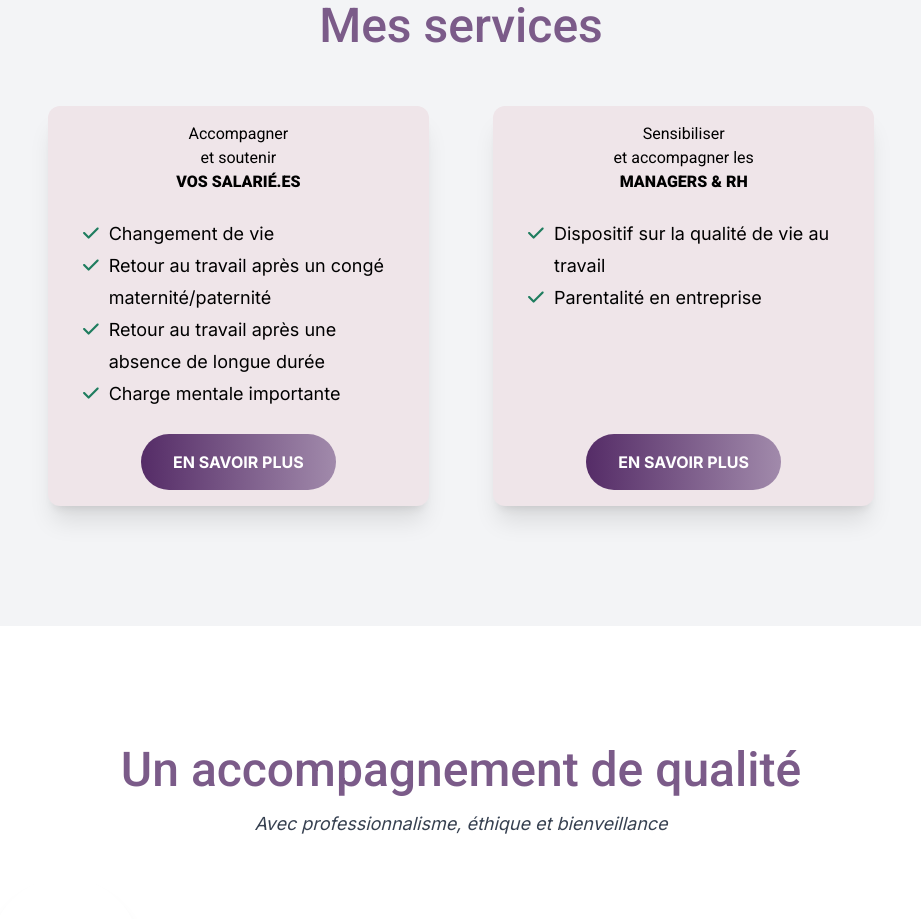
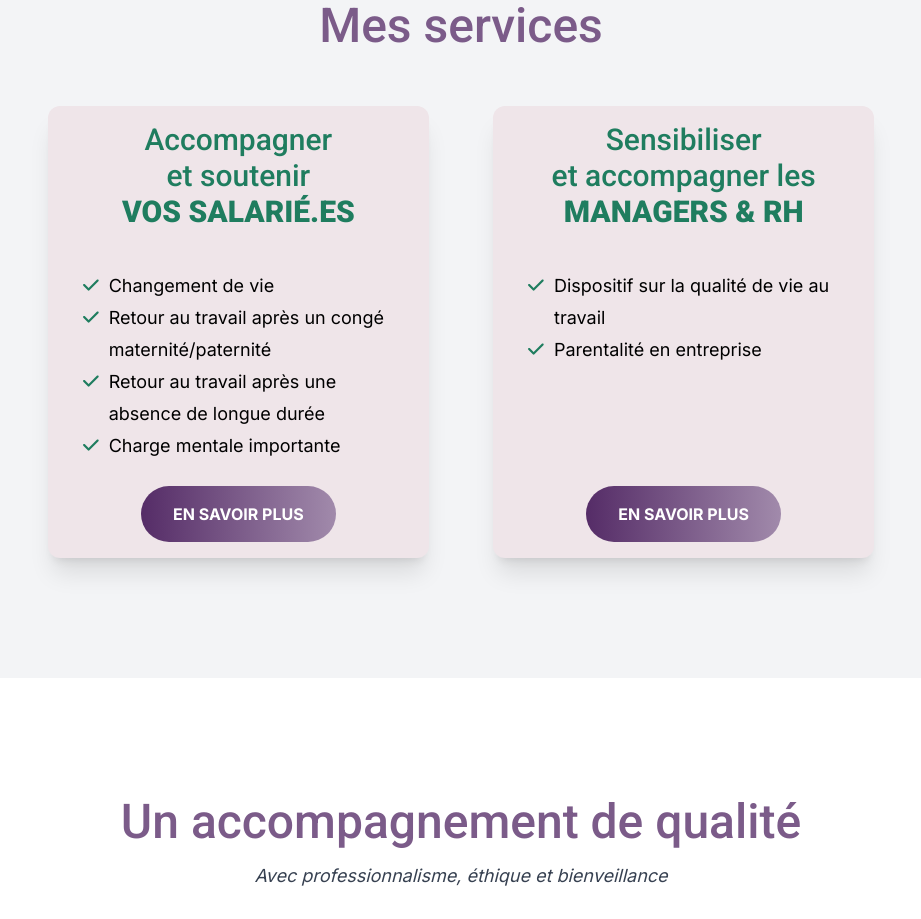
Before and after one commit to antoinebollinger/unpasdeplus-coaching, a Next.js app: page /accompagnement-entreprises in a window 1280 px wide. Shown: the part 4040-4959 px from the top of the page, without its empty margins (179-1100 px from the left). Built offline with nearby package versions, Linux system fonts and the light colour scheme.

Commit message:
🐛 bug in headline typo

```diff
--- a/src/sections/accueil/apports.tsx
+++ b/src/sections/accueil/apports.tsx
@@ -30,7 +30,7 @@ export default function Apports({ className = 'bg-gray-100' }: { className?: str
         <section id="apports-coaching" className={className}>
             <div className="container">
                 <div className="text-center pb-10">
-                    <h3 className="text-start lg:text-center">Les apports du coaching</h3>
+                    <h3 className="h1 text-start lg:text-center">Les apports du coaching</h3>
                 </div>
                 <div className="lg:max-w-5xl mx-auto pb-10">
                     <div className="flex flex-col md:flex-row gap-6">
--- a/src/sections/accueil/temoignages.tsx
+++ b/src/sections/accueil/temoignages.tsx
@@ -45,7 +45,7 @@ export default function Temoignages({ className = '' }: { className?: string })
     return (
         <section id="temoignages" className={className}>
             <div className="container relative">
-                <h3 className="text-center">Témoignages</h3>
+                <h3 className="h1 text-center">Témoignages</h3>
                 <div className="embla px-0 md:px-6">
                     <div className="embla__buttons flex">
                         <PrevButton
@@ -71,7 +71,7 @@ export default function Temoignages({ className = '' }: { className?: string })
                                 ].map((e, i) => (
                                     <div className="embla__slide" key={i}>
                                         <div className="w-full h-full mx-auto flex flex-col justify-center items-center gap-5">
-                                            <h4 className="text-xl text-primary-700" dangerouslySetInnerHTML={{ __html: e.author }} />
+                                            <h4 className="h2 text-xl text-primary-700" dangerouslySetInnerHTML={{ __html: e.author }} />
                                             <p className="text-lg text-tertary-900 italic" dangerouslySetInnerHTML={{ __html: e.tag }} ></p>
                                             <p className="lg:text-lg text-gray-900 lg:px-12 text-center" dangerouslySetInnerHTML={{ __html: e.text }} />
                                         </div>
--- a/src/sections/entreprises/services.tsx
+++ b/src/sections/entreprises/services.tsx
@@ -24,7 +24,7 @@ export default function Services({ className = 'bg-gray-100' }: { className?: st
                         [
                             (
                                 <>
-                                    <h4 className="text-center">
+                                    <h4 className="h2 text-center">
                                         Accompagner<br />et soutenir<br /><span className="font-black uppercase">vos salarié.es</span>
                                     </h4>
                                     <ul className="list-none list-inside fa-ul text-lg leading-8 grow">
@@ -48,7 +48,7 @@ export default function Services({ className = 'bg-gray-100' }: { className?: st
                             ),
                             (
                                 <>
-                                    <h4 className="text-center">
+                                    <h4 className="h2 text-center">
                                         Sensibiliser<br />et accompagner les<br /><span className="font-black uppercase">managers & RH</span>
                                     </h4>
                                     <ul className="list-none list-inside fa-ul text-lg leading-8 grow">
--- a/src/sections/parents/quoi.tsx
+++ b/src/sections/parents/quoi.tsx
@@ -23,13 +23,13 @@ export default function Quoi({ className = '' }: { className?: string }) {
                         L'accompagnement repose sur une <strong>écoute active</strong>, un <strong>questionnement pertinent</strong> et <strong>des outils & méthodes de coaching</strong>, dans un cadre <strong>confidentiel et bienveillant</strong>.
                     </p>
                     <div>
-                        <h4 className="transition duration-200 opacity-0">Qu'est ce que le coaching&nbsp;?</h4>
+                        <h4 className="h2 transition duration-200 opacity-0">Qu'est ce que le coaching&nbsp;?</h4>
                         <p className="text-lg leading-6 transition duration-200 opacity-0 translate-y-full quoi-text">
                             Le coaching consiste à accompagner des personnes dans la définition et l'atteinte de leurs objectifs, au bénéfice du développement de leur potentiel et de la réussite de leur évolution personnelle et professionnelle.<br />Le coaching a pour but de vous booster en prenant conscience que <strong>le changement passe avant tout par vous</strong>.
                         </p>
                     </div>
                     <div>
-                        <h4 className="transition duration-200 opacity-0">Intelligence émotionnelle</h4>
+                        <h4 className="h2 transition duration-200 opacity-0">Intelligence émotionnelle</h4>
                         <p className="text-lg leading-6 transition duration-200 opacity-0 translate-y-full quoi-text">
                             <strong>L'intelligence émotionnelle</strong> a une place importante en coaching. Mais qu'est-ce c'est&nbsp;? Nous parlons ici de la capacité à nous <strong>adresser efficacement</strong> aux autres et à nous-même, à nous <strong>connecter à nos émotions</strong>, à les gérer, à nous <strong>auto-motiver</strong>, à freiner nos pulsions, à vaincre nos frustrations.
                         </p>
--- a/src/sections/qui-je-suis/bio.tsx
+++ b/src/sections/qui-je-suis/bio.tsx
@@ -37,7 +37,7 @@ export default function Bio({ className = '' }: { className?: string }) {
                             <h2>
                                 Fondatrice <span className={`${madelyn.className} text-7xl -translate-y-4`}>Un&nbsp;pas&nbsp;de&nbsp;plus</span>
                             </h2>
-                            <p className="text-lg mb-6">Coach consultante professionnelle certifiée RNCP</p>
+                            <h3>Coach consultante professionnelle certifiée RNCP</h3>
                         </div>
                         <div className="transition duration-200 opacity-0 translate-y-full about-text">
                             <h3><FontAwesomeIcon icon={faHandsHoldingChild} /> Maman de 3 enfants</h3>
```
